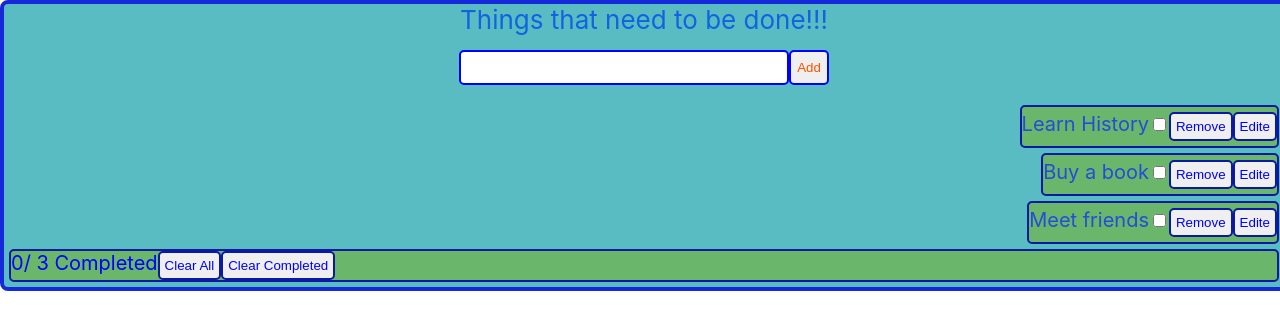
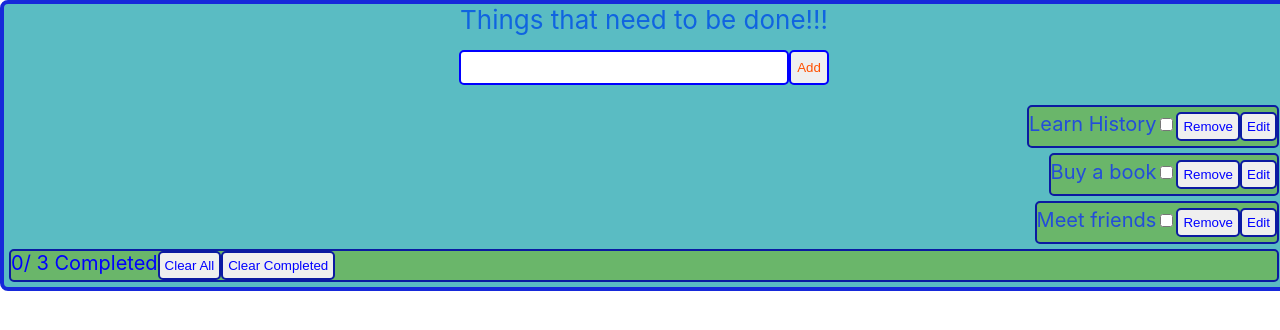
Before and after one commit to MrHovakimyan/ToDoApp_FunctionalComponents, a React (Create React App) app: page / in a window 1280 px wide. Shown: the top 330 px of the page. Built offline with nearby package versions, Linux system fonts and the light colour scheme.

Commit message:
fix: syntax and styles

```diff
--- a/src/App.js
+++ b/src/App.js
@@ -53,11 +53,10 @@ function App() {
             })
           );
         }}
-        onEdite={(newTodo) => {
+        onEdit={(newTodo) => {
           const newInput = prompt();
           setTodos(
             todos.map((todo) => {
-              debugger;
               if (todo.id === newTodo.id) {
                 todo.text = newInput;
               }
--- a/src/TodoItem.css
+++ b/src/TodoItem.css
@@ -17,7 +17,7 @@
     border: 2px solid rgb(11, 26, 161);
     border-radius: 5px;
   }
-  .editeBtn {
+  .editBtn {
     position: relative;
     justify-content: stretch;
     margin-bottom: 5px;
--- a/src/TodoItem.js
+++ b/src/TodoItem.js
@@ -1,5 +1,5 @@
 import "./TodoItem.css";
-function TodoItem({ todo, onChange, onDelete, onEdite }) {
+function TodoItem({ todo, onChange, onDelete, onEdit }) {
   return (
     <div className="todoItem">
       <label>
@@ -23,15 +23,15 @@ function TodoItem({ todo, onChange, onDelete, onEdite }) {
           Remove
         </button>
         <button
-          className="editeBtn"
+          className="editBtn"
           onClick={(evt) => {
-            onEdite({
+            onEdit({
               ...todo,
               text: evt.target.value,
             });
           }}
         >
-          Edite
+          Edit
         </button>
       </label>
     </div>
--- a/src/TodoList.js
+++ b/src/TodoList.js
@@ -1,7 +1,7 @@
 import TodoItem from "./TodoItem";
 import "./TodoList.css";
 
-function TodoList({ todos, onDelete, onChange, onEdite }) {
+function TodoList({ todos, onDelete, onChange, onEdit }) {
   return (
     <div className="todoList">
       {todos.map((todo) => {
@@ -11,7 +11,7 @@ function TodoList({ todos, onDelete, onChange, onEdite }) {
             todo={todo}
             onChange={onChange}
             onDelete={onDelete}
-            onEdite={onEdite}
+            onEdit={onEdit}
           />
         );
       })}
```
